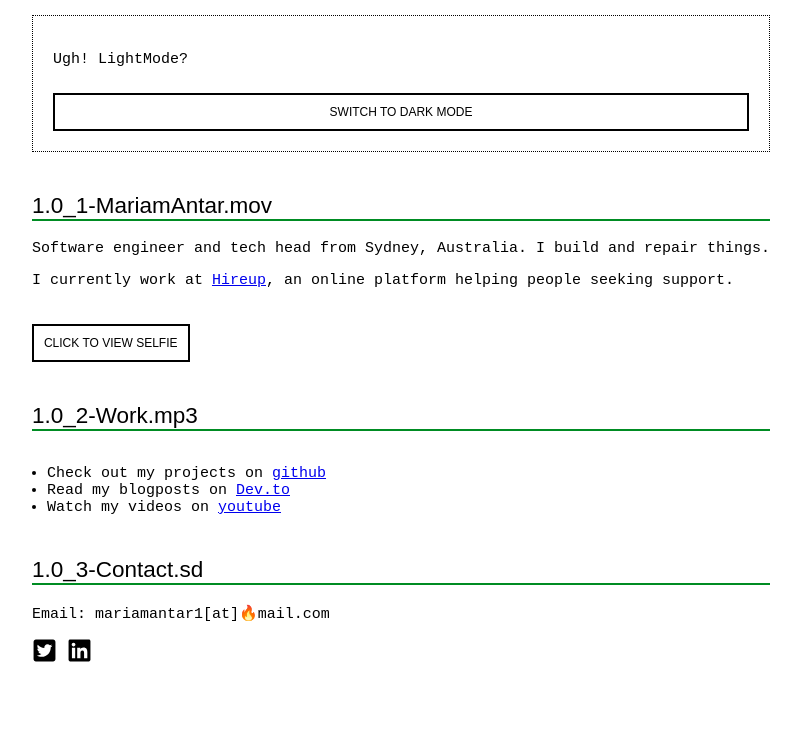
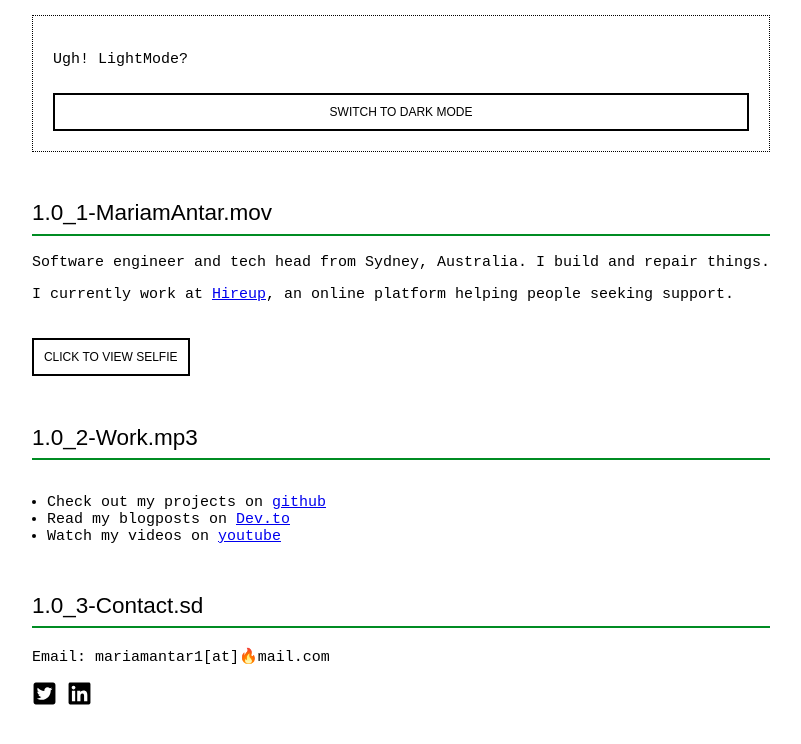
Before and after one commit to mariamantar/Official_Portfolio, a React (Create React App) app in the folder beta/: page / in a window 1280 px wide. Shown: the top 744 px of the page, without its empty margins (239-1040 px from the left). Built offline with nearby package versions, Linux system fonts and the light colour scheme.

Commit message:
fixed state

```diff
--- a/beta/package.json
+++ b/beta/package.json
@@ -6,6 +6,7 @@
     "@testing-library/jest-dom": "^4.2.4",
     "@testing-library/react": "^9.3.2",
     "@testing-library/user-event": "^7.1.2",
+    "local-storage-fallback": "^4.1.1",
     "node-sass": "^4.13.1",
     "react": "^16.12.0",
     "react-dom": "^16.12.0",
--- a/beta/src/App.css
+++ b/beta/src/App.css
@@ -16,6 +16,7 @@ h2 {
   font-family: Arial, Helvetica, sans-serif;
   font-weight: 100;
   padding-top: 1em;
+  line-height: 1.8;
 }
 
 button {
--- a/beta/src/Home.js
+++ b/beta/src/Home.js
@@ -1,28 +1,22 @@
-import React, { Component } from 'react';
+import React, { useState } from 'react';
+// use later
+import storage from 'local-storage-fallback';
 import './Home.scss';
 import { FaTwitterSquare, FaLinkedin } from 'react-icons/fa';
 import trollface from './trollface.svg';
 
-class Home extends Component {
-  constructor(props) {
-    super(props);
-    this.state = { hidden: false };
-    this.state = { isSwitchOn: false };
-  }
-
-  render() {
-    const isHidden = this.state.hidden;
-    const isOn = this.state.isSwitchOn;
+const Home = () => {
+  const [hidden, isHidden] = useState(false);
+  const [switchOn, isSwitchOn] = useState(false);
 
   return (
-      // <div className="container">
-      <div className={!isOn ? 'container lightmode' : 'container darkmode'}>
+    <div className={!switchOn ? 'container lightmode' : 'container darkmode'}>
       <main>
         <div className="button_switch_container">
           <div className="button_switch">
-              {!isOn ? <p>Ugh! LightMode? </p> : <p>That's Better!</p>}
-              <button onClick={() => this.setState({ isSwitchOn: !isOn })}>
-                {!isOn ? (
+            {!switchOn ? <p>Ugh! LightMode? </p> : <p>That's Better!</p>}
+            <button onClick={() => isSwitchOn(!switchOn)}>
+              {!switchOn ? (
                 <p>Switch to Dark Mode</p>
               ) : (
                 <p>Switch to Light Mode</p>
@@ -35,8 +29,8 @@ class Home extends Component {
         </header>
         <div className="content">
           <p>
-              Software engineer and tech head from Sydney, Australia. I build
-              and repair things.
+            Software engineer and tech head from Sydney, Australia. I build and
+            repair things.
           </p>
           <p>
             I currently work at{' '}
@@ -52,12 +46,12 @@ class Home extends Component {
             , an online platform helping people seeking support.
           </p>
           <div className="portfolio-pic">
-              <button onClick={() => this.setState({ hidden: !isHidden })}>
+            <button onClick={() => isHidden(!hidden)}>
               Click to view selfie
             </button>
           </div>
 
-            {isHidden && (
+          {hidden && (
             <div className="trollface-pic">
               <img className="svg" alt="troll face" src={trollface} />
             </div>
@@ -142,9 +136,7 @@ class Home extends Component {
         </div>
       </main>
     </div>
-      // </div>
   );
-  }
-}
+};
 
 export default Home;
--- a/beta/src/Home.scss
+++ b/beta/src/Home.scss
@@ -1,33 +1,3 @@
-// lightmode & darkmode
-.lightmode {
-  background-color: white;
-}
-.darkmode {
-  background-color: black;
-  color: green;
-  h2 {
-    border-bottom: 2px solid grey;
-  }
-  button {
-    background-color: black;
-    border-color: #008c23;
-    color: #008c23;
-  }
-
-  .button_switch_container {
-    border-color: #008c23;
-  }
-  .social ul li a {
-    color: grey;
-    &:hover {
-      color: blue;
-    }
-  }
-  .svg {
-    filter: invert(0.3) sepia(6) saturate(6) hue-rotate(90deg);
-  }
-}
-
 // built mobile first
 .container {
   display: flex;
@@ -84,6 +54,45 @@
   }
 }
 
+// lightmode & darkmode
+.lightmode {
+  background-color: white;
+}
+.darkmode {
+  background-color: black;
+  color: green;
+  h2 {
+    border-bottom: 2px solid grey;
+  }
+  button {
+    background-color: black;
+    border-color: #008c23;
+    color: #008c23;
+  }
+
+  .button_switch_container {
+    border-color: #008c23;
+  }
+  .social ul li a {
+    color: grey;
+    &:hover {
+      color: blue;
+    }
+  }
+  .svg {
+    filter: invert(0.3) sepia(6) saturate(6) hue-rotate(90deg);
+  }
+}
+
+@media only screen and (min-width: 480px) {
+  .container {
+    height: 100vh;
+  }
+  .darkmode {
+    height: 100vh;
+  }
+}
+
 /* Small Devices, Tablets */
 @media only screen and (min-width: 768px) {
   .container {
@@ -94,10 +103,22 @@
   }
 }
 
-/* Large Devices, Wide Screens */
-// @media only screen and (min-width: 1200px) {
-//   body {
-//     height: 100vh;
-//     line-height: 0;
-//   }
-// }
+// desktop
+@media only screen and (min-width: 992px) {
+  .container {
+    height: 100vh;
+  }
+  .darkmode {
+    height: 100vh;
+  }
+}
+
+// large screens
+@media only screen and (min-width: 1280px) {
+  .container {
+    height: 100vh;
+  }
+  .darkmode {
+    height: 100vh;
+  }
+}
```
Also changed, not shown: beta/src/theme.js (added, +8 -0 lines), beta/public/manifest.json, 2 other files (tests, documents, lock files or other folders). Lines whose indentation alone changed are shown as unchanged.
